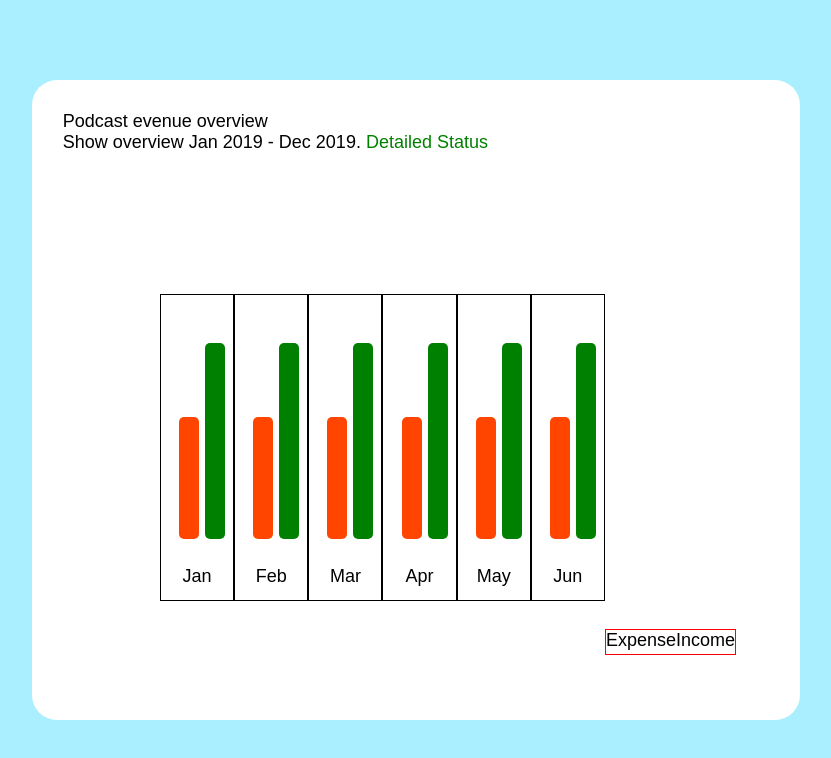
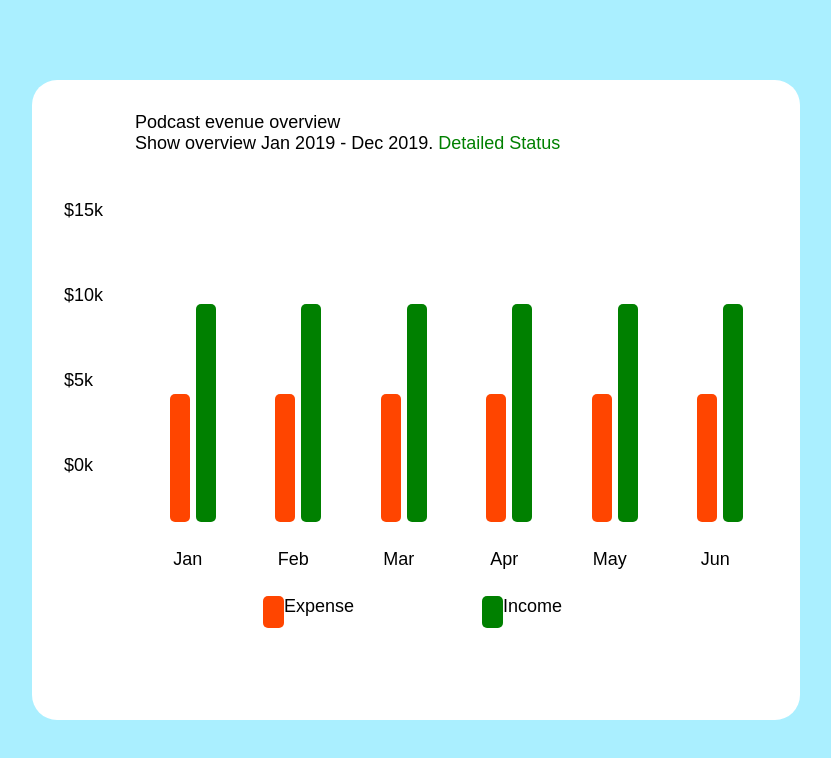
Before and after one commit to ashish8796/ashish8796.github.io, a plain HTML site: page projects/dribbble-layout1/layout-1.html in a window 1280 px wide. Shown: the whole page, without its empty margins (224-1055 px from the left). Drawn offline with Linux system fonts and the light colour scheme.

Commit message:
graph layout updated

```diff
--- a/projects/dribbble-layout1/css/style.css
+++ b/projects/dribbble-layout1/css/style.css
@@ -22,23 +22,39 @@ body {
     width: 60%;
     background-color: white;
     margin: 5rem auto;
+    display: flex;
 }
-p {
-    margin: 4% 0 0 4%;
+
+.y-axis p:first-of-type {
+    margin-left: 2rem;
+    margin-top: 7.5rem;
+}
+.y-axis p {
+    margin-left: 2rem;
+    margin-top: 4rem;
+}
+.x-axis {
+    width: 100%;
+    height: 100%;
+}
+
+.para {
+    margin: 2rem;
 }
 .big    {
-    height: 80%;
+    height: 50%;
     display: flex;
     align-items: flex-end ;
-    margin-right:  4rem;
-    margin-left: 8rem;
+    margin-right:  2rem;
+    margin-left: 2rem;
+    margin-top: 7rem;
+
 }
 .barbox {
-    width: 100px;
-    height: 60%;
+    width: 100%;
+    height: 100%;
     background-color: white;
-    margin-bottom: 4rem;
-    border: 1px solid black;
+
 }
 p.para::after {
     content:"Detailed Status";
@@ -63,7 +79,7 @@ p.para::after {
 .green {
     border-radius: 5px;
     width: 20px;
-    height: 80%;
+    height: 85%;
     background-color: green;
     margin-left: 3px;
 }
@@ -74,20 +90,23 @@ p.para::after {
 .symbol {
     display: flex;
     flex-direction: row;
-    border: 1px solid red;
     height: 5%;
-    margin-bottom: 10px;
-    justify-content: space-around;
+    margin-top: 10px;
+    text-align: left;
 }
 .orange-symbol {
     height: 100%;
-    width: 15%;
+    width: 3%;
     background-color: orangered;
     margin-bottom: 10px;
+    margin-left: 10rem;
+    border-radius: 5px;
 }
 .green-symbol {
     height: 100%;
-    width: 15%;
+    width: 3%;
     background-color: green;
     margin-bottom: 10px;
+    margin-left: 8rem;
+    border-radius: 5px;
 }
--- a/projects/dribbble-layout1/layout-1.html
+++ b/projects/dribbble-layout1/layout-1.html
@@ -10,6 +10,13 @@
 <body>
     <div class="wrapper">
         <div class="graph">
+            <section class="y-axis">
+                <p>$15k</p>
+                <p>$10k</p>
+                <p>$5k</p>
+                <p>$0k</p>
+            </section>
+            <section class="x-axis">
                 <p class="para">
                 Podcast evenue overview <br>
                 Show overview Jan 2019 - Dec 2019.
@@ -57,11 +64,12 @@
                         </div>
                         <div class="month">Jun</div>
                     </div>
+                </div>
                 <div class="symbol">
                     <div class="orange-symbol"></div> Expense
                     <div  class="green-symbol"></div> Income
                 </div>
-            </div>
+        </section>
         </div>
     </div>
 </body>
```
Lines whose indentation alone changed are shown as unchanged.
